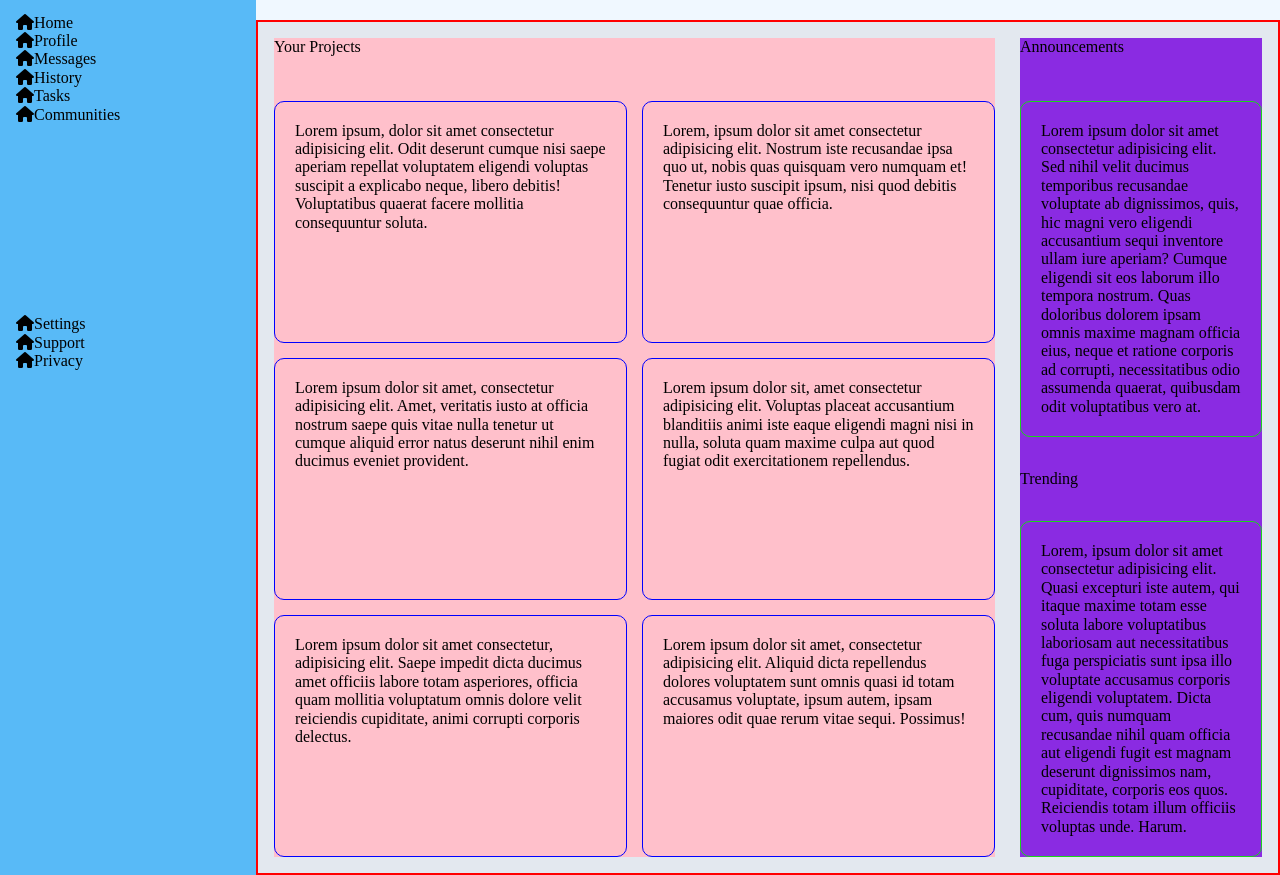
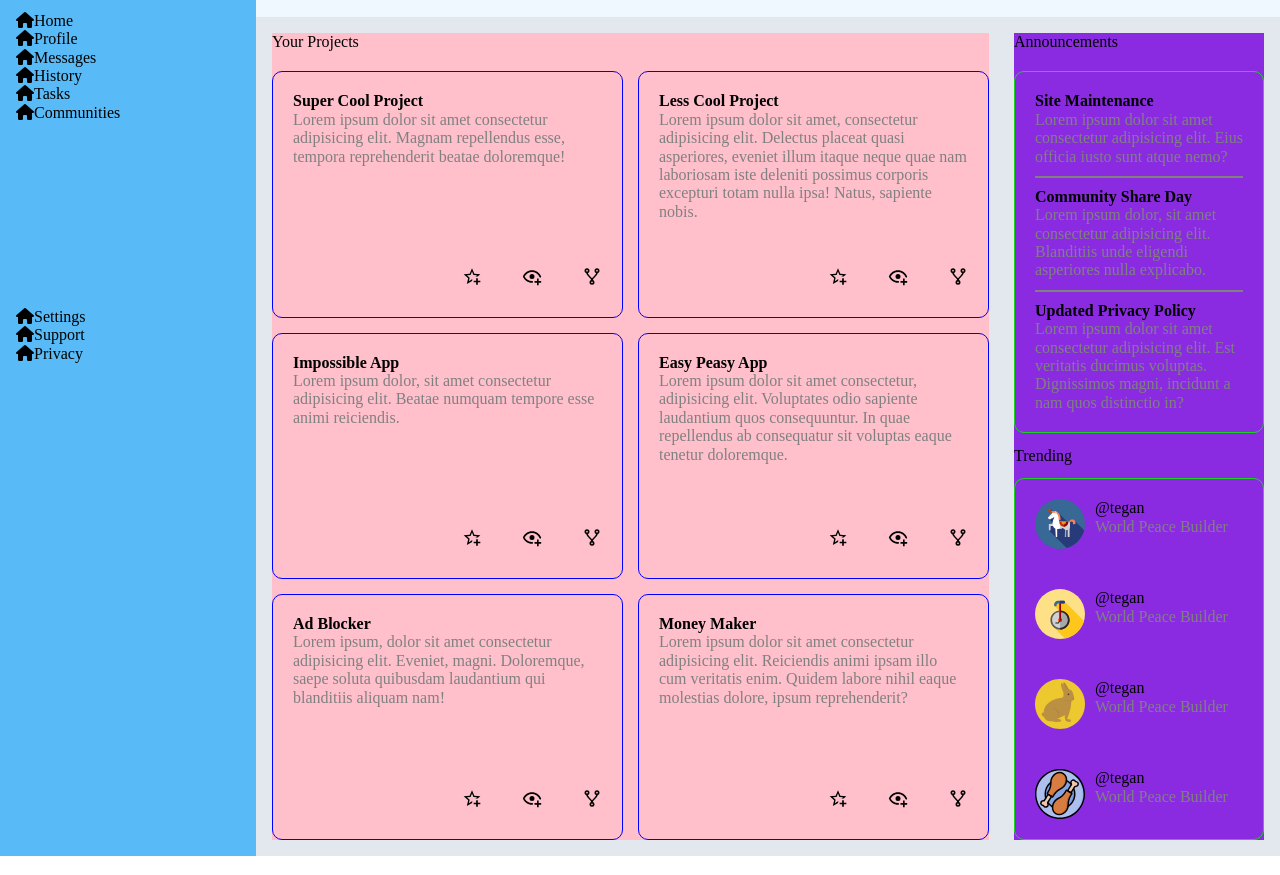
Before and after one commit to sfaruk2001/Dashboard, a plain HTML site: page index.html in a window 1280 px wide. Shown: the part 123-998 px from the top of the page. Drawn offline with Linux system fonts and the light colour scheme.

Commit message:
finished nesting all elements

```diff
--- a/index.html
+++ b/index.html
@@ -68,23 +68,135 @@
                 <div class="project-content">
                     <div class="project-title">Your Projects</div>
                     <div class="card-wrapper">
-                        <div class="card">Lorem ipsum, dolor sit amet consectetur adipisicing elit. Odit deserunt cumque nisi saepe aperiam repellat voluptatem eligendi voluptas suscipit a explicabo neque, libero debitis! Voluptatibus quaerat facere mollitia consequuntur soluta.</div>
-                        <div class="card">Lorem, ipsum dolor sit amet consectetur adipisicing elit. Nostrum iste recusandae ipsa quo ut, nobis quas quisquam vero numquam et! Tenetur iusto suscipit ipsum, nisi quod debitis consequuntur quae officia.</div>
-                        <div class="card">Lorem ipsum dolor sit amet, consectetur adipisicing elit. Amet, veritatis iusto at officia nostrum saepe quis vitae nulla tenetur ut cumque aliquid error natus deserunt nihil enim ducimus eveniet provident.</div>
-                        <div class="card">Lorem ipsum dolor sit, amet consectetur adipisicing elit. Voluptas placeat accusantium blanditiis animi iste eaque eligendi magni nisi in nulla, soluta quam maxime culpa aut quod fugiat odit exercitationem repellendus.</div>
-                        <div class="card">Lorem ipsum dolor sit amet consectetur, adipisicing elit. Saepe impedit dicta ducimus amet officiis labore totam asperiores, officia quam mollitia voluptatum omnis dolore velit reiciendis cupiditate, animi corrupti corporis delectus.</div>
-                        <div class="card">Lorem ipsum dolor sit amet, consectetur adipisicing elit. Aliquid dicta repellendus dolores voluptatem sunt omnis quasi id totam accusamus voluptate, ipsum autem, ipsam maiores odit quae rerum vitae sequi. Possimus!</div>
+                        <div class="card">
+                            <div class="card-text">
+                                <strong>
+                                    <p>Super Cool Project</p>
+                                </strong>
+                                <p class="gr">Lorem ipsum dolor sit amet consectetur adipisicing elit. Magnam repellendus esse, tempora reprehenderit beatae doloremque!</p>
+                            </div>
+                            <div class="icon-row">
+                                <img src="./star-plus-outline.svg" alt="star" class="project-icon">
+                                <img src="./eye-plus-outline.svg" alt="eye" class="project-icon">
+                                <img src="./source-fork.svg" alt="fork" class="project-icon">
+                            </div>
+                        </div>
+                        <div class="card">
+                            <div class="card-text">
+                                <strong>
+                                    <p>Less Cool Project</p>
+                                </strong>
+                                <p class="gr">Lorem ipsum dolor sit amet, consectetur adipisicing elit. Delectus placeat quasi asperiores, eveniet illum itaque neque quae nam laboriosam iste deleniti possimus corporis excepturi totam nulla ipsa! Natus, sapiente nobis.</p>
+                            </div>
+                            <div class="icon-row">
+                                <img src="./star-plus-outline.svg" alt="star" class="project-icon">
+                                <img src="./eye-plus-outline.svg" alt="eye" class="project-icon">
+                                <img src="./source-fork.svg" alt="fork" class="project-icon">
+                            </div>
+                        </div>
+                        <div class="card">
+                            <div class="card-text">
+                                <strong>
+                                    <p>Impossible App</p>
+                                </strong>
+                                <p class="gr">Lorem ipsum dolor, sit amet consectetur adipisicing elit. Beatae numquam tempore esse animi reiciendis.</p>
+                            </div>
+                            <div class="icon-row">
+                                <img src="./star-plus-outline.svg" alt="star" class="project-icon">
+                                <img src="./eye-plus-outline.svg" alt="eye" class="project-icon">
+                                <img src="./source-fork.svg" alt="fork" class="project-icon">
+                            </div>
+                        </div>
+                        <div class="card">
+                            <div class="card-text">
+                                <strong>
+                                    <p>Easy Peasy App</p>
+                                </strong>
+                                <p class="gr">Lorem ipsum dolor sit amet consectetur, adipisicing elit. Voluptates odio sapiente laudantium quos consequuntur. In quae repellendus ab consequatur sit voluptas eaque tenetur doloremque.</p>
+                            </div>
+                            <div class="icon-row">
+                                <img src="./star-plus-outline.svg" alt="star" class="project-icon">
+                                <img src="./eye-plus-outline.svg" alt="eye" class="project-icon">
+                                <img src="./source-fork.svg" alt="fork" class="project-icon">
+                            </div>
+                        </div>
+                        <div class="card">
+                            <div class="card-text">
+                                <strong>
+                                    <p>Ad Blocker</p>
+                                </strong>
+                                <p class="gr">Lorem ipsum, dolor sit amet consectetur adipisicing elit. Eveniet, magni. Doloremque, saepe soluta quibusdam laudantium qui blanditiis aliquam nam!</p>
+                            </div>
+                            <div class="icon-row">
+                                <img src="./star-plus-outline.svg" alt="star" class="project-icon">
+                                <img src="./eye-plus-outline.svg" alt="eye" class="project-icon">
+                                <img src="./source-fork.svg" alt="fork" class="project-icon">
+                            </div>
+                        </div>
+                        <div class="card">
+                            <div class="card-text">
+                                <strong>
+                                    <p>Money Maker</p>
+                                </strong>
+                                <p class="gr">Lorem ipsum dolor sit amet consectetur adipisicing elit. Reiciendis animi ipsam illo cum veritatis enim. Quidem labore nihil eaque molestias dolore, ipsum reprehenderit?</p>
+                            </div>
+                            <div class="icon-row">
+                                <img src="./star-plus-outline.svg" alt="star" class="project-icon">
+                                <img src="./eye-plus-outline.svg" alt="eye" class="project-icon">
+                                <img src="./source-fork.svg" alt="fork" class="project-icon">
+                            </div>
+                        </div>
                     </div>
                 </div>
                 <div class="info-content">
                     <div class="announce-label">Announcements</div>
                     <div class="info-wrapper">
                         <div class="announce-card">
-                            Lorem ipsum dolor sit amet consectetur adipisicing elit. Sed nihil velit ducimus temporibus recusandae voluptate ab dignissimos, quis, hic magni vero eligendi accusantium sequi inventore ullam iure aperiam? Cumque eligendi sit eos laborum illo tempora nostrum. Quas doloribus dolorem ipsam omnis maxime magnam officia eius, neque et ratione corporis ad corrupti, necessitatibus odio assumenda quaerat, quibusdam odit voluptatibus vero at.
+                            <div class="announce-1">
+                                <p><strong>Site Maintenance</strong></p>
+                                <p class="gr">Lorem ipsum dolor sit amet consectetur adipisicing elit. Eius officia iusto sunt atque nemo?</p>
+                            </div>
+                            <hr>
+                            <div class="announce-2">
+                                <p><strong>Community Share Day</strong></p>
+                                <p class="gr">Lorem ipsum dolor, sit amet consectetur adipisicing elit. Blanditiis unde eligendi asperiores nulla explicabo.</p>
+                            </div>
+                            <hr>
+                            <div class="announce-3">
+                                <p><strong>Updated Privacy Policy</strong></p>
+                                <p class="gr">Lorem ipsum dolor sit amet consectetur adipisicing elit. Est veritatis ducimus voluptas. Dignissimos magni, incidunt a nam quos distinctio in?</p>
+                            </div>
                         </div>
                         <div class="trend-label">Trending</div>
                         <div class="trend-card">
-                            Lorem, ipsum dolor sit amet consectetur adipisicing elit. Quasi excepturi iste autem, qui itaque maxime totam esse soluta labore voluptatibus laboriosam aut necessitatibus fuga perspiciatis sunt ipsa illo voluptate accusamus corporis eligendi voluptatem. Dicta cum, quis numquam recusandae nihil quam officia aut eligendi fugit est magnam deserunt dignissimos nam, cupiditate, corporis eos quos. Reiciendis totam illum officiis voluptas unde. Harum.
+                            <div class="bord">
+                                <img src="./horse.svg" alt="horse-pfp" class="trend-icon">
+                                <div>
+                                    <p>@tegan</p>
+                                    <p class="gr">World Peace Builder</p>
+                                </div>
+                            </div>
+                            <div class="bord">
+                                <img src="./unicycle.svg" alt="unicycle-pfp" class="trend-icon">
+                                <div>
+                                    <p>@tegan</p>
+                                    <p class="gr">World Peace Builder</p>
+                                </div>
+                            </div>
+                            <div class="bord">
+                                <img src="./bunny.svg" alt="bunny-pfp" class="trend-icon">
+                                <div>
+                                    <p>@tegan</p>
+                                    <p class="gr">World Peace Builder</p>
+                                </div>
+                            </div>
+                            <div class="bord">
+                                <img src="./chicken.svg" alt="chicken-pfp" class="trend-icon">
+                                <div>
+                                    <p>@tegan</p>
+                                    <p class="gr">World Peace Builder</p>
+                                </div>
+                            </div>
                         </div>
                     </div>
                 </div>
--- a/styles.css
+++ b/styles.css
@@ -114,8 +114,7 @@ input[type='search'] {
     grid-column: 2 / 3;
     display: grid;
     column-gap: 20px;
-    grid-template-columns: 3fr 1fr;
-    border: 2px solid red;
+    grid-template-columns: 1fr 250px;
     background-color: rgb(227, 232, 239);
 }
 
@@ -123,7 +122,7 @@ input[type='search'] {
     background-color: pink;
     display: grid;
     grid-template-columns: 1fr;
-    grid-template-rows: 1fr 12fr;
+    grid-template-rows: 1fr 20fr;
     margin-right: 5px;
 }
 
@@ -143,21 +142,37 @@ input[type='search'] {
     border: 1px solid blue;
     border-radius: 10px;
     padding: 20px;
+    display: grid;
+    grid-template-rows: 4fr 1fr;
     /** box-shadow: inset 0.5em 0em gold; */
+}
+
+.card-text {
+
+}
+
+.icon-row {
+    display: flex;
+    justify-content: flex-end;
+    gap: 40px;
+}
+
+.project-icon {
+    width: 20px;
 }
 
 .info-content {
     display: grid;
     background-color: blueviolet;
     grid-template-columns: 1fr;
-    grid-template-rows: 1fr 12fr;
+    grid-template-rows: 1fr 20fr;
 
 }
 
 .info-wrapper {
     display: grid;
     grid-template-columns: 1fr;
-    grid-template-rows: 4fr 1fr 4fr;
+    grid-template-rows: 4fr 0.5fr 4fr;
 }
 
 .trend-label {
@@ -169,3 +184,29 @@ input[type='search'] {
     border-radius: 10px;
     padding: 20px;
 }
+
+hr {
+    margin-top: 10px;
+    margin-bottom: 10px;
+    border: 1px solid grey;
+
+}
+
+.gr {
+    color: gray;
+}
+
+.trend-icon {
+    width: 50px;
+}
+
+.trend-card {
+    display: flex;
+    flex-direction: column;
+    justify-content: space-between;
+}
+
+.bord {
+    display: flex;
+    gap: 10px;
+}
```
Also changed, not shown: bunny.svg (added), chicken.svg (added), eye-plus-outline.svg (added), horse.svg (added), source-fork.svg (added), star-plus-outline.svg (added), unicycle.svg (added).
